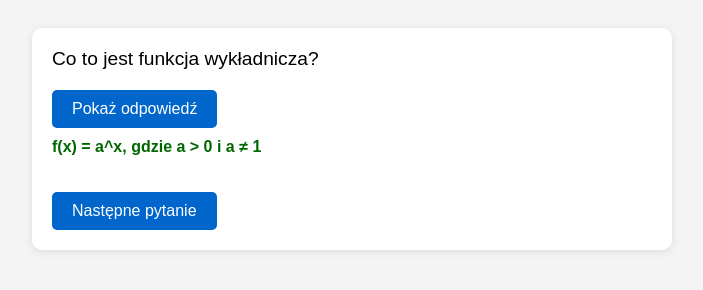
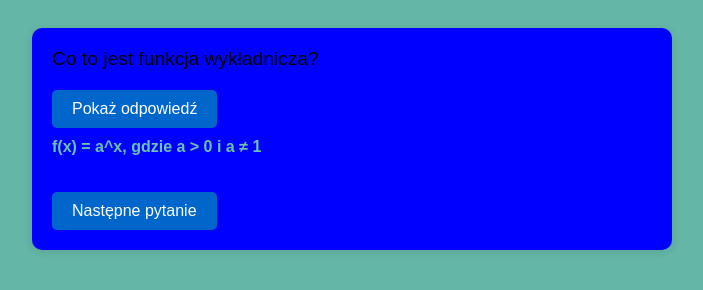
Before and after one commit to to-ko543/fiszki-na-matme, a plain HTML site: page index.html in a window 1280 px wide. Both pictures are taken after a click on the button "Pokaż odpowiedź". Shown: the whole page, without its empty margins (288-991 px from the left). Drawn offline with Linux system fonts and the light colour scheme.

Commit message:
Update index.html

```diff
--- a/index.html
+++ b/index.html
@@ -5,10 +5,10 @@
   <meta name="viewport" content="width=device-width, initial-scale=1.0">
   <title>Quiz matematyczny</title>
   <style>
-    body { font-family: Arial, sans-serif; padding: 20px; background: #f4f4f4; }
-    .card { background: white; border-radius: 10px; padding: 20px; box-shadow: 0 2px 8px rgba(0,0,0,0.1); max-width: 600px; margin: auto; }
+    body { font-family: Arial, sans-serif; padding: 20px; background: #64b6a6; }
+    .card { background: blue; border-radius: 10px; padding: 20px; box-shadow: 0 2px 8px rgba(0,0,0,0.1); max-width: 600px; margin: auto; }
     .question { font-size: 1.2em; margin-bottom: 20px; }
-    .answer { display: none; margin-top: 10px; font-weight: bold; color: #006600; }
+    .answer { display: none; margin-top: 10px; font-weight: bold; color: #6bc3b2; }
     button { padding: 10px 20px; font-size: 1em; border: none; background: #0066cc; color: white; border-radius: 5px; cursor: pointer; }
     button:hover { background: #004c99; }
   </style>
```
